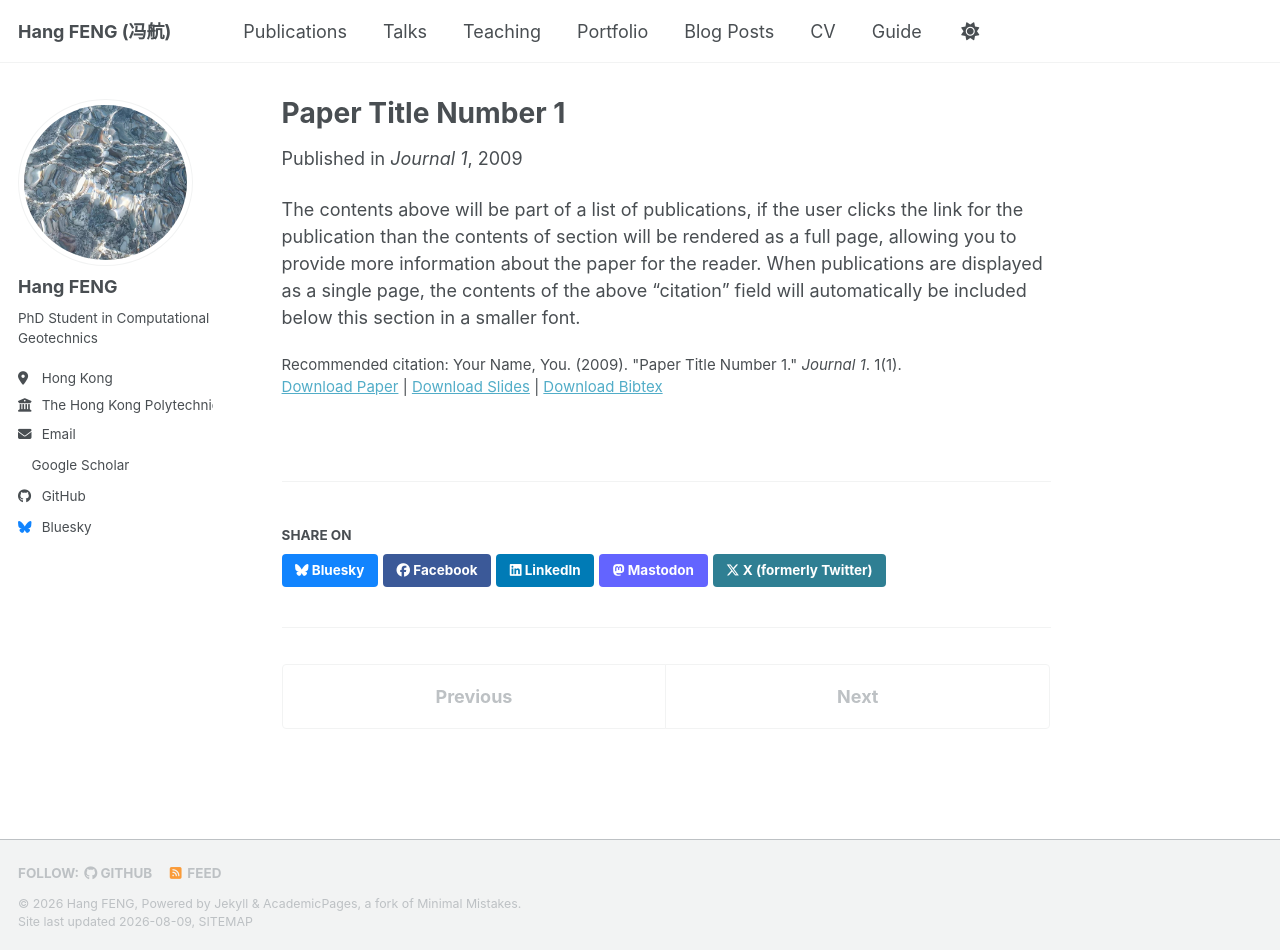
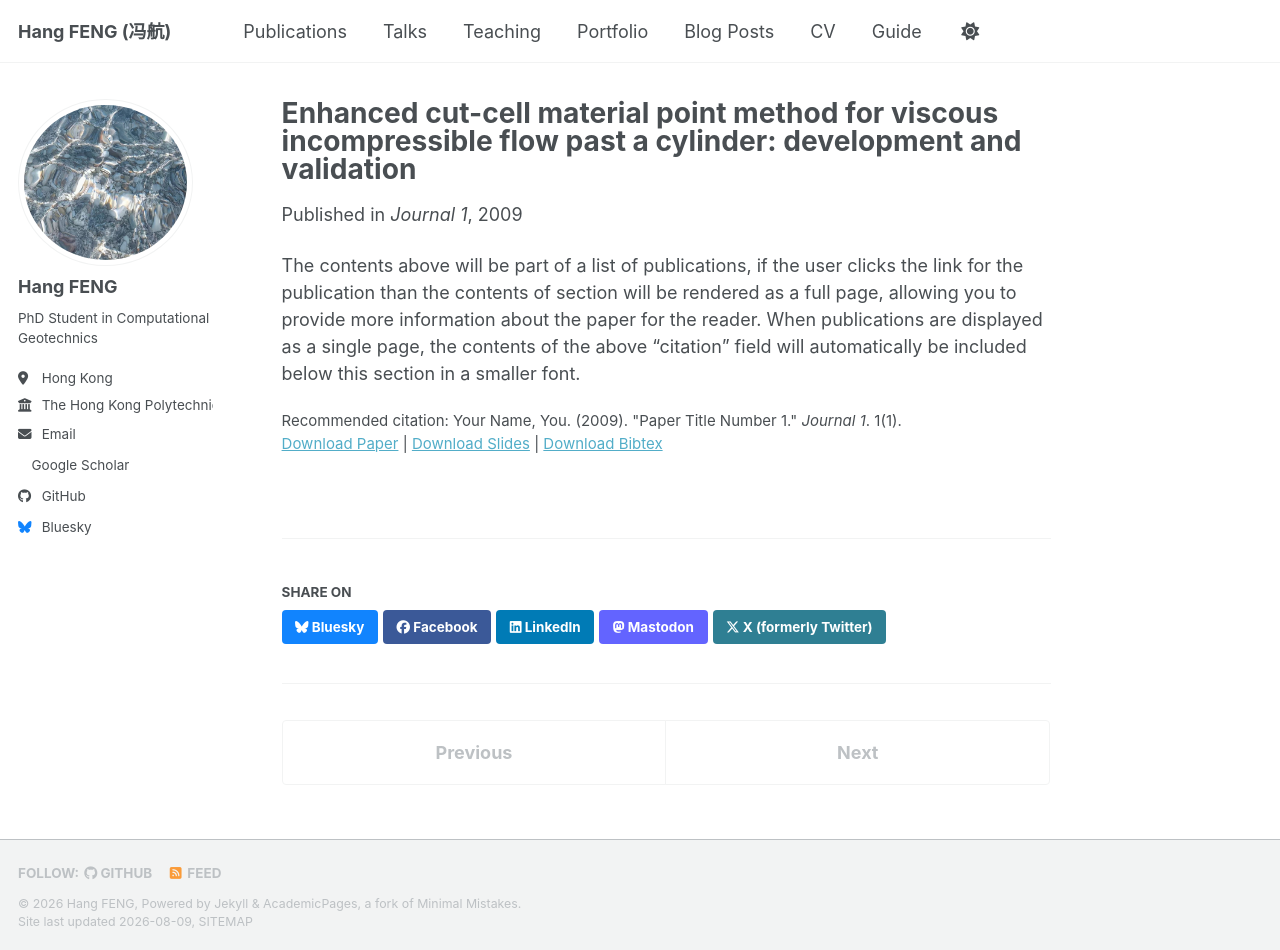
Before and after one commit to fenghang454/fenghang454.github.io, a Jekyll site: the page built from _publications/2009-10-01-paper-title-number-1.md, in a window 1280 px wide and 950 px high. Built offline with Jekyll 4.4.1, drawn with Linux system fonts in a browser that asks for light colours; a style sheet for code colours, icons or effects is not loaded.

Commit message:
Update 2009-10-01-paper-title-number-1.md

```diff
--- a/_publications/2009-10-01-paper-title-number-1.md
+++ b/_publications/2009-10-01-paper-title-number-1.md
@@ -1,5 +1,5 @@
 ---
-title: "Paper Title Number 1"
+title: "Enhanced cut-cell material point method for viscous incompressible flow past a cylinder: development and validation"
 collection: publications
 category: manuscripts
 permalink: /publication/2009-10-01-paper-title-number-1
```
